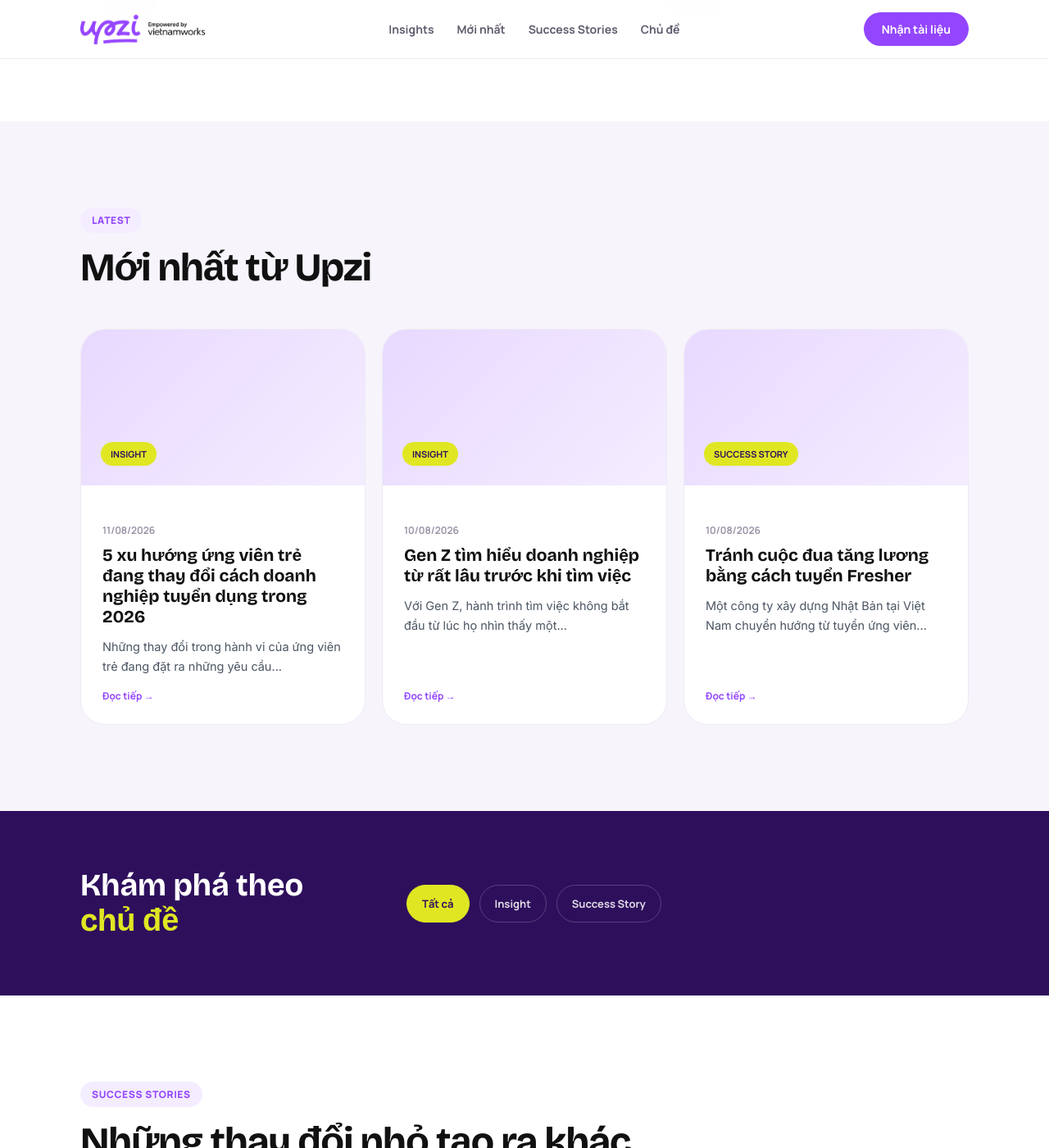
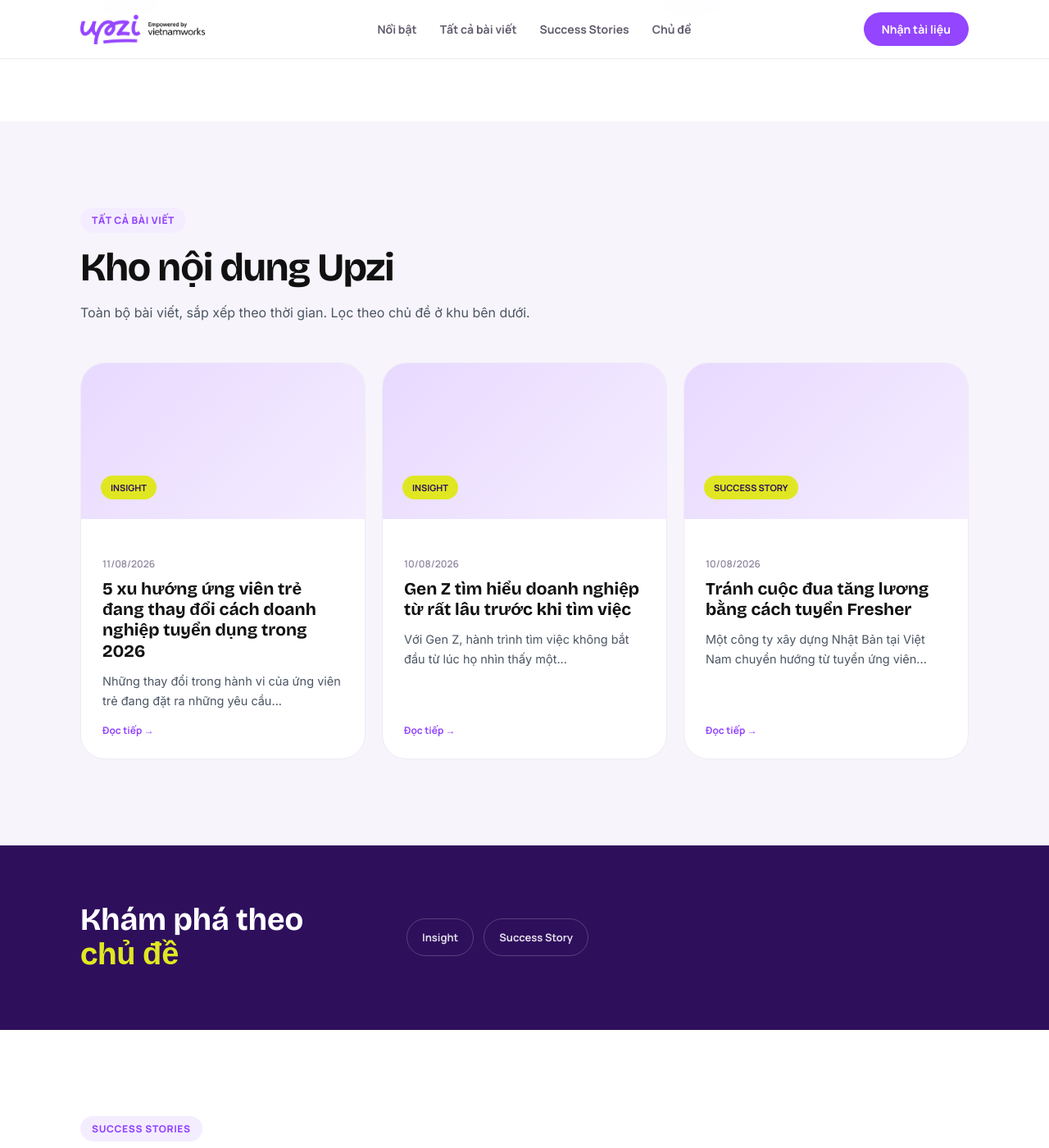
Before and after one commit to upzi-vn/employers, a Jekyll site: the page built from tips-insights.html, in a window 1280 px wide and 1400 px high, scrolled down 1492 px. Shown: the whole window at 82% size. Built offline with Jekyll 4.4.1, drawn with Linux system fonts in a browser that asks for light colours; the list of posts is cut into pages by our own code; some of the changed text lies outside the part shown.

Commit message:
Add files via upload

```diff
--- a/_config.yml
+++ b/_config.yml
@@ -6,8 +6,10 @@
 plugins:
   - jekyll-paginate-v2
 
-# Phan trang (jekyll-paginate-v2)
+# ============================================================
+# PHAN TRANG (jekyll-paginate-v2)
 # Bat o tung trang bang khoi `pagination:` trong front matter.
+# ============================================================
 pagination:
   enabled: true
   per_page: 12
@@ -18,3 +20,28 @@
   trail:
     before: 2
     after: 2
+
+# ============================================================
+# TRANG DANH MUC TU SINH (autopages)
+# Moi gia tri `category` trong _posts se tu co mot trang rieng:
+#   /insights/tag/insight/
+#   /insights/tag/success-story/
+# Khong can tao file tay. Them tag moi -> trang moi tu xuat hien.
+# ============================================================
+autopages:
+  enabled: true
+
+  collections:
+    enabled: false
+
+  tags:
+    enabled: false
+
+  categories:
+    enabled: true
+    layout: "category.html"
+    title: ":cat"
+    permalink: "/insights/tag/:cat/"
+    slugify:
+      mode: "default"
+      cased: false
--- a/tips-insights.html
+++ b/tips-insights.html
@@ -41,8 +41,8 @@
   <div class="wrap nav-inner">
     <div class="logo"><a href="{{ '/' | relative_url }}"><img src="/images/logo-upzi.png" srcset="/images/logo-upzi.png 1x, /images/logo-upzi@2x.png 2x" alt="Upzi — Empowered by VietnamWorks" class="logo-img"></a></div>
     <div class="nav-links">
-      <a data-scroll="insights">Insights</a>
-      <a data-scroll="latest">Mới nhất</a>
+      <a data-scroll="insights">Nổi bật</a>
+      <a data-scroll="latest">Tất cả bài viết</a>
       <a data-scroll="stories">Success Stories</a>
       <a data-scroll="topics">Chủ đề</a>
     </div>
@@ -74,12 +74,13 @@
 <section class="sec" id="insights">
   <div class="wrap">
     <div class="head">
-      <div class="eyebrow">Featured insights</div>
+      <div class="eyebrow">Nổi bật</div>
       <h2>Những điều doanh nghiệp cần biết về nhân sự trẻ</h2>
       <p>Chọn lọc những góc nhìn thực tế về hành vi ứng viên, Employer Branding và chiến lược tuyển dụng Gen Z.</p>
     </div>
     <div class="feature-grid">
-      {% for post in site.posts limit:2 %}
+      {% assign featured = site.posts | slice: 0, 2 %}
+      {% for post in featured %}
         <article class="article {% if forloop.first %}large{% endif %}">
           <div class="article-img" {% if post.image %}style="background-image: url('{{ post.image | relative_url }}');"{% endif %}>
             <span>{{ post.category | default: "INSIGHTS" }}</span>
@@ -104,11 +105,14 @@
 <section class="sec sec-off" id="latest">
   <div class="wrap">
     <div class="head">
-      <div class="eyebrow" id="latest-eyebrow">Latest</div>
-      <h2 id="latest-title">Mới nhất từ Upzi</h2>
+      <div class="eyebrow">Tất cả bài viết</div>
+      <h2>Kho nội dung Upzi</h2>
+      <p>Toàn bộ bài viết, sắp xếp theo thời gian. Lọc theo chủ đề ở khu bên dưới.</p>
     </div>
     <div class="article-list">
+      {% assign pinned = site.posts | slice: 0, 2 %}
       {% for post in paginator.posts %}
+        {% if paginator.page == 1 and pinned contains post %}{% continue %}{% endif %}
         <article class="article" data-cat="{{ post.category | default: 'Blog' | slugify }}">
           <div class="article-img" {% if post.image %}style="background-image: url('{{ post.image | relative_url }}');"{% endif %}>
             <span>{{ post.category | default: "BLOG" }}</span>
@@ -151,8 +155,6 @@
       {% endif %}
     </nav>
     {% endif %}
-
-    <p id="no-result" style="display:none; color:var(--muted); padding:8px 0 4px;">Chưa có bài viết nào trong chủ đề này.</p>
   </div>
 </section>
 
@@ -160,10 +162,9 @@
   <div class="wrap topic-grid">
     <h2>Khám phá theo<br><span>chủ đề</span></h2>
     <div class="topics">
-      <a class="topic is-active" data-filter="all" data-label="Mới nhất từ Upzi">Tất cả</a>
       {% assign cats = site.posts | map: "category" | compact | uniq | sort %}
       {% for c in cats %}
-        <a class="topic" data-filter="{{ c | slugify }}" data-label="{{ c }}">{{ c }}</a>
+        <a class="topic" href="{{ '/insights/tag/' | append: c | slugify | append: '/' | relative_url }}">{{ c }}</a>
       {% endfor %}
     </div>
   </div>
@@ -203,6 +204,10 @@
       {% else %}
         <p>Đang cập nhật success story...</p>
       {% endfor %}
+    </div>
+    <div style="margin-top:32px;">
+      <a href="{{ '/insights/tag/success-story/' | relative_url }}"
+         style="font:800 14px var(--font-sub);color:var(--purple);">Xem tất cả success story →</a>
     </div>
   </div>
 </section>
@@ -262,39 +267,6 @@
   });
 });
 
-// Lọc bài viết theo tag
-const chips = document.querySelectorAll('.topic[data-filter]');
-const cards = document.querySelectorAll('#latest .article[data-cat]');
-const emptyMsg = document.getElementById('no-result');
-
-chips.forEach(chip => {
-  chip.addEventListener('click', function() {
-    const want = this.getAttribute('data-filter');
-    chips.forEach(c => c.classList.remove('is-active'));
-    this.classList.add('is-active');
-
-    let shown = 0;
-    cards.forEach(card => {
-      const match = (want === 'all') || (card.getAttribute('data-cat') === want);
-      card.style.display = match ? '' : 'none';
-      if (match) shown++;
-    });
-
-    // Doi tieu de theo tag dang chon
-    const label = this.getAttribute('data-label') || this.textContent.trim();
-    const titleEl = document.getElementById('latest-title');
-    const eyebrowEl = document.getElementById('latest-eyebrow');
-    if (titleEl) titleEl.textContent = label;
-    if (eyebrowEl) eyebrowEl.textContent = (want === 'all') ? 'Latest' : 'Chủ đề';
-
-    if (emptyMsg) {
-      emptyMsg.textContent = 'Chưa có bài viết nào trong chủ đề "' + label + '".';
-      emptyMsg.style.display = shown ? 'none' : 'block';
-    }
-
-    document.getElementById('latest').scrollIntoView({ behavior: 'smooth', block: 'start' });
-  });
-});
 </script>
 
 </body>
```
